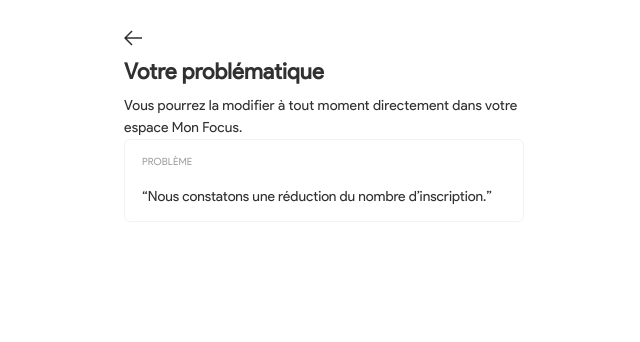
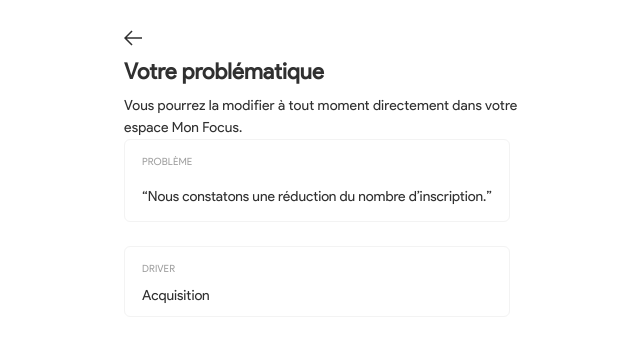
Before and after one commit to tiavina-mika/product-hero-draft, a React (Create React App) app: page / in a window 1280 px wide. Shown: the top 342 px of the page, without its empty margins (316-956 px from the left). Built offline with nearby package versions, Linux system fonts and the light colour scheme.

Commit message:
add section card item

```diff
--- a/src/components/SectionCard.tsx
+++ b/src/components/sections/SectionCard.tsx
@@ -5,7 +5,7 @@ import { css, cx } from "@emotion/css";
 import { jsx, Theme } from "@emotion/react";
 import { Stack, Typography } from "@mui/material";
 import { ReactNode } from "react";
-import Card from "./Card";
+import Card from "../Card";
 
 const classes = {
   card: css({
--- /dev/null
+++ b/src/components/sections/SectionCardContentItem.tsx
@@ -0,0 +1,45 @@
+/** @jsxRuntime classic /
+/* @jsx jsx */
+/** @jsxImportSource @emotion/react */
+import { jsx, Theme } from "@emotion/react";
+import { Stack, Typography } from "@mui/material";
+import { ReactNode } from "react";
+
+const classes = {
+  title: (theme: Theme) => ({
+    color: theme.palette.grey[800],
+    lineHeight: 1,
+    fontSize: 14
+  })
+};
+
+type Props = {
+  title: string;
+  action?: ReactNode;
+  titleClassName?: string;
+  icon?: string;
+};
+
+const SectionCardContentItem = ({
+  title,
+  action,
+  icon,
+  titleClassName
+}: Props) => {
+  return (
+    <Stack direction="row" spacing={2}>
+      {/* ----- title ----- */}
+      {icon && (
+        <div>
+          <img alt="" src={icon} />
+        </div>
+      )}
+      <Typography className={titleClassName} css={classes.title}>
+        {title}
+      </Typography>
+      {action && <div>{action}</div>}
+    </Stack>
+  );
+};
+
+export default SectionCardContentItem;
--- a/src/containers/myFocus/problematic/ProbllematicSummary.tsx
+++ b/src/containers/myFocus/problematic/ProbllematicSummary.tsx
@@ -3,8 +3,10 @@
 /** @jsxImportSource @emotion/react */
 import { css } from "@emotion/css";
 import { jsx, Theme } from "@emotion/react";
+import { Stack } from "@mui/material";
 import PageLayout from "../../../components/layouts/PageLayout";
-import SectionCard from "../../../components/SectionCard";
+import SectionCard from "../../../components/sections/SectionCard";
+import SectionCardContentItem from "../../../components/sections/SectionCardContentItem";
 
 const classes = {
   layout: css({
@@ -36,11 +38,17 @@ const ProbllematicSummary = () => {
       titleSpacing={1.5}
       onBack={handleBack}
     >
-      {/* <h1>cool</h1> */}
-      <SectionCard
-        title="Problème"
-        description={"“Nous constatons une réduction du nombre d’inscription.”"}
-      />
+      <Stack spacing={3}>
+        <SectionCard
+          title="Problème"
+          description={
+            "“Nous constatons une réduction du nombre d’inscription.”"
+          }
+        />
+        <SectionCard title="Driver">
+          <SectionCardContentItem title="Acquisition" />
+        </SectionCard>
+      </Stack>
     </PageLayout>
   );
 };
```
